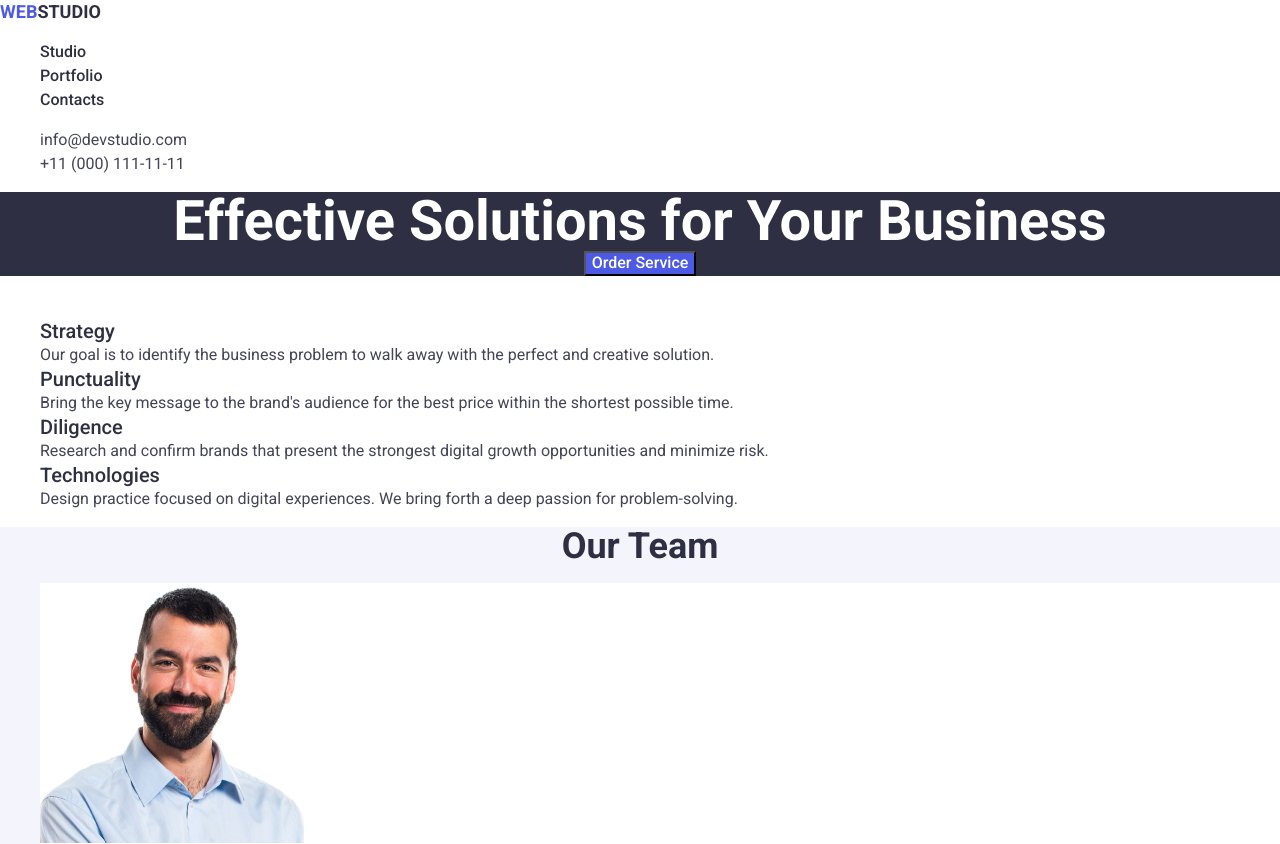
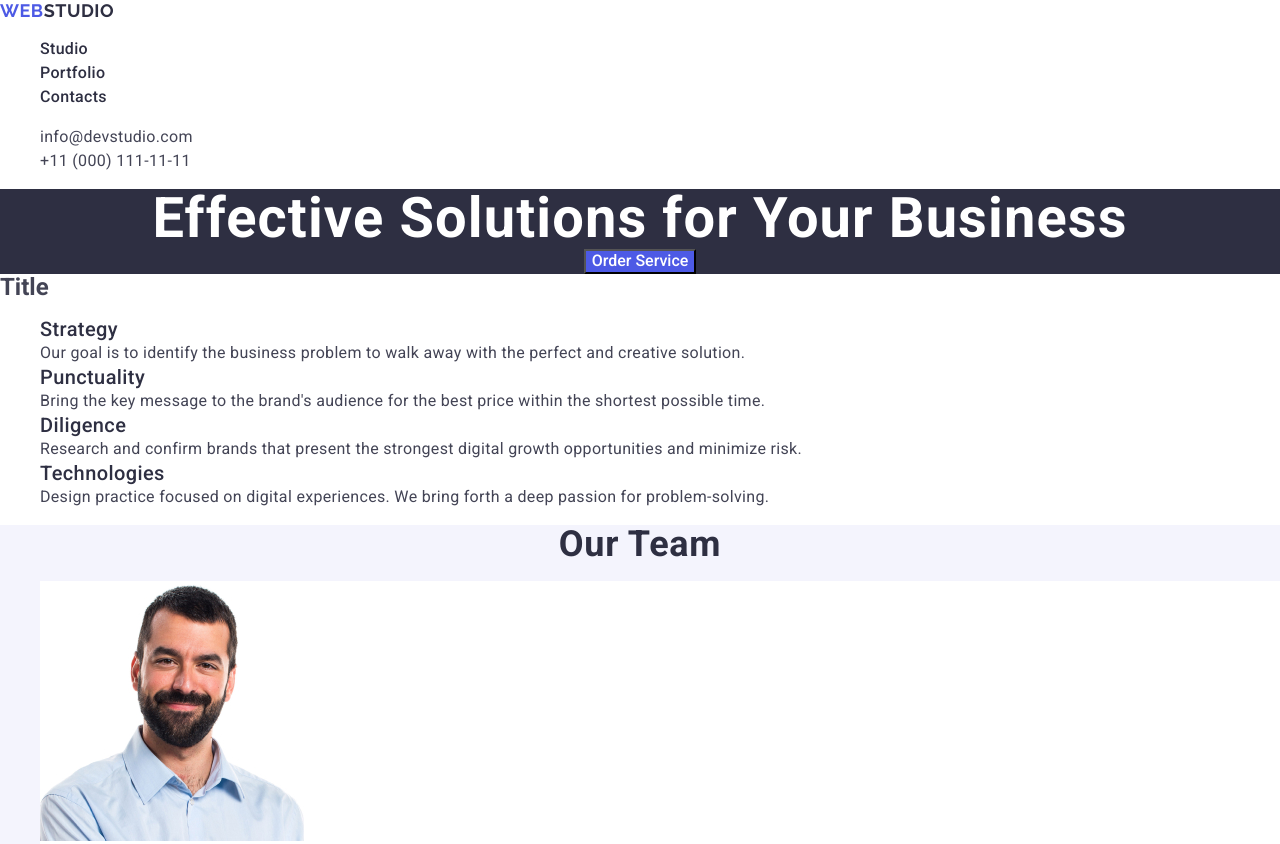
Before and after one commit to sahatskayaa/goit-markup-hw-02, a plain HTML site: page index.html in a window 1280 px wide. Shown: the top 844 px of the page. Drawn offline with nearby package versions, Linux system fonts and the light colour scheme.

Commit message:
Modified file html(header) and .css)

```diff
--- a/css/styles.css
+++ b/css/styles.css
@@ -1,7 +1,9 @@
 
 body{
     font-family: "Roboto", sans-serif;
-    color: #FFFFFF;
+    background-color: #FFFFFF;
+    color: #434455;
+
 }
 
 h1,
@@ -36,16 +38,17 @@ button {
 
 /* #region Header */
 .logo-icon{
+    font-family: "Raleway", sans-serif;
     font-size: 18px;
     font-weight: 700;
-    line-height: 1.31;
-    letter-spacing: 3%;
-    color: #2E2F42;
+    line-height: 1.17;
+    letter-spacing: 0.03em;
+    color: #4d5ae5;
     text-transform: uppercase;
 }
 
 .section-title-accent{
-    color: #4D5AE5;
+    color: #2E2F42;
 }
 
 
@@ -53,7 +56,7 @@ button {
     font-size: 16px;
     font-weight: 500;
     line-height: 1.5;
-    letter-spacing: 2%;
+    letter-spacing: 0.02em;
     color: #2E2F42;
 }
 
@@ -65,7 +68,7 @@ button {
 .address-link{
     font-size: 16px;
     line-height: 1.5;
-    letter-spacing: 2%;
+    letter-spacing: 0.02em;
     color: #434455;
 }
 
@@ -86,7 +89,8 @@ button {
     font-size: 56px;
     font-weight: 700;
     line-height: 1.07;
-    letter-spacing: 2%;
+    letter-spacing: 0.02em;
+    color: #FFFFFF;
 }
 
 .btn-accent {
@@ -110,14 +114,14 @@ button {
     font-size: 20px;
     font-weight: 500;
     line-height: 1.2;
-    letter-spacing: 2%;
+    letter-spacing: 0.02em;
 }
 
 .title-text{
     color: #434455;
     font-size: 16px;
     line-height: 1.5;
-    letter-spacing: 2%;
+    letter-spacing: 0.02em;
 }
 /* #endregion */
 
@@ -132,7 +136,7 @@ button {
     font-size: 36px;
     font-weight: 700;
     line-height: 1.1;
-    letter-spacing: 2%;
+    letter-spacing: 0.02em;
 }
 
 .team-item{
@@ -143,14 +147,14 @@ button {
     font-size: 20px;
     font-weight: 400;
     line-height: 1.2;
-    letter-spacing: 2%;
+    letter-spacing: 0.02em;
 }
 
 .team-text{
     color: #434455;
     font-size: 16px;
     line-height: 1.5;
-    letter-spacing: 2%;
+    letter-spacing: 0.02em;
 }
 /* #endregion */
 
@@ -165,21 +169,21 @@ button {
     font-size: 36px;
     font-weight: 700;
     line-height: 1.1;
-    letter-spacing: 2%;
+    letter-spacing: 0.02em;
 }
 
 .portfolio-subtitle{
     font-size: 20px;
     font-weight: 500;
     line-height: 1.2;
-    letter-spacing: 2%;
+    letter-spacing: 0.02em;
     color: #2E2F42;
 }
 
 .portfolio-text{
     font-size: 16px;
     line-height: 1.5;
-    letter-spacing: 2%;
+    letter-spacing: 0.02em;
     color: #434455;
 }
 /* #endregion */
@@ -190,22 +194,23 @@ button {
 }
 
 .logo-icon-footer{
+    font-family: "Raleway", sans-serif;
     font-size: 18px;
     font-weight: 700;
-    line-height: 1.31;
-    letter-spacing: 3%;
-    color: #F4F4FD;
+    line-height: 1.17;
+    letter-spacing: 0.03em;
+    color: #4D5AE5;
     text-transform: uppercase;
 }
 
 .section-title-accent-footer{
-    color: #4D5AE5;
+    color: #F4F4FD;
 }
 
 .footer-text{
     font-size: 16px;
     line-height: 1.5;
-    letter-spacing: 3%;
+    letter-spacing: 0.03em;
     color: #F4F4FD;
 }
 /* #endregion */
--- a/index.html
+++ b/index.html
@@ -13,6 +13,10 @@
     <link rel="preconnect" href="https://fonts.gstatic.com" crossorigin>
     <link href="https://fonts.googleapis.com/css2?family=Roboto:wght@400;500;700&display=swap" rel="stylesheet">
 
+    <link rel="preconnect" href="https://fonts.googleapis.com">
+    <link rel="preconnect" href="https://fonts.gstatic.com" crossorigin>
+    <link href="https://fonts.googleapis.com/css2?family=Raleway:ital,wght@0,100..900;1,100..900&family=Roboto:wght@700&display=swap" rel="stylesheet">
+
     <!-- Normalize -->
     <link rel="stylesheet"
         href="https://cdnjs.cloudflare.com/ajax/libs/modern-normalize/3.0.1/modern-normalize.min.css">
@@ -25,12 +29,12 @@
     <!-- Header section -->
     <header class="header">
         <nav class="nav">
-            <a class="logo-icon" href="./index.html"><span class="section-title-accent">Web</span>Studio</a>
+            <a class="logo-icon" href="./index.html">Web<span class="section-title-accent">Studio</span></a>
 
             <ul class="nav-list">
-                <li class="nav-item"><a class="nav-link" href="#studio">Studio</a></li>
-                <li class="nav-item"><a class="nav-link" href="#portfolio">Portfolio</a></li>
-                <li class="nav-item"><a class="nav-link" href="#contacts">Contacts</a></li>
+                <li class="nav-item"><a class="nav-link" href="#studio" href="./index.html">Studio</a></li>
+                <li class="nav-item"><a class="nav-link" href="#portfolio" href="">Portfolio</a></li>
+                <li class="nav-item"><a class="nav-link" href="#contacts" href="">Contacts</a></li>
             </ul>
         </nav>
 
@@ -163,7 +167,7 @@
     <!-- Footer section -->
     <footer class="footer">
 
-        <a class="logo-icon-footer" href="./index.html"><span class="section-title-accent-footer">Web</span>Studio</a>
+        <a class="logo-icon-footer" href="./index.html">Web<span class="section-title-accent-footer">Studio</span></a>
 
         <p class="footer-text">Increase the flow of customers and sales for your business with digital marketing & growth solutions.
         </p>
```
